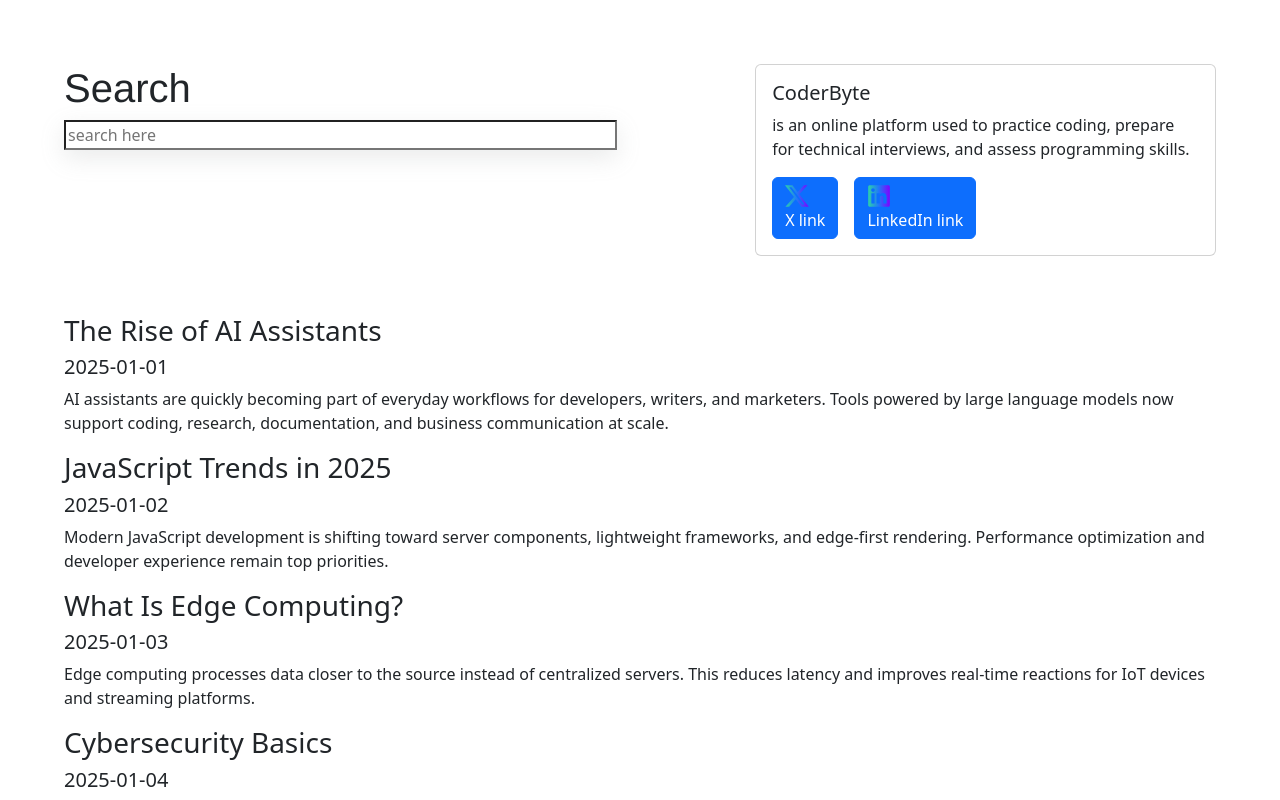
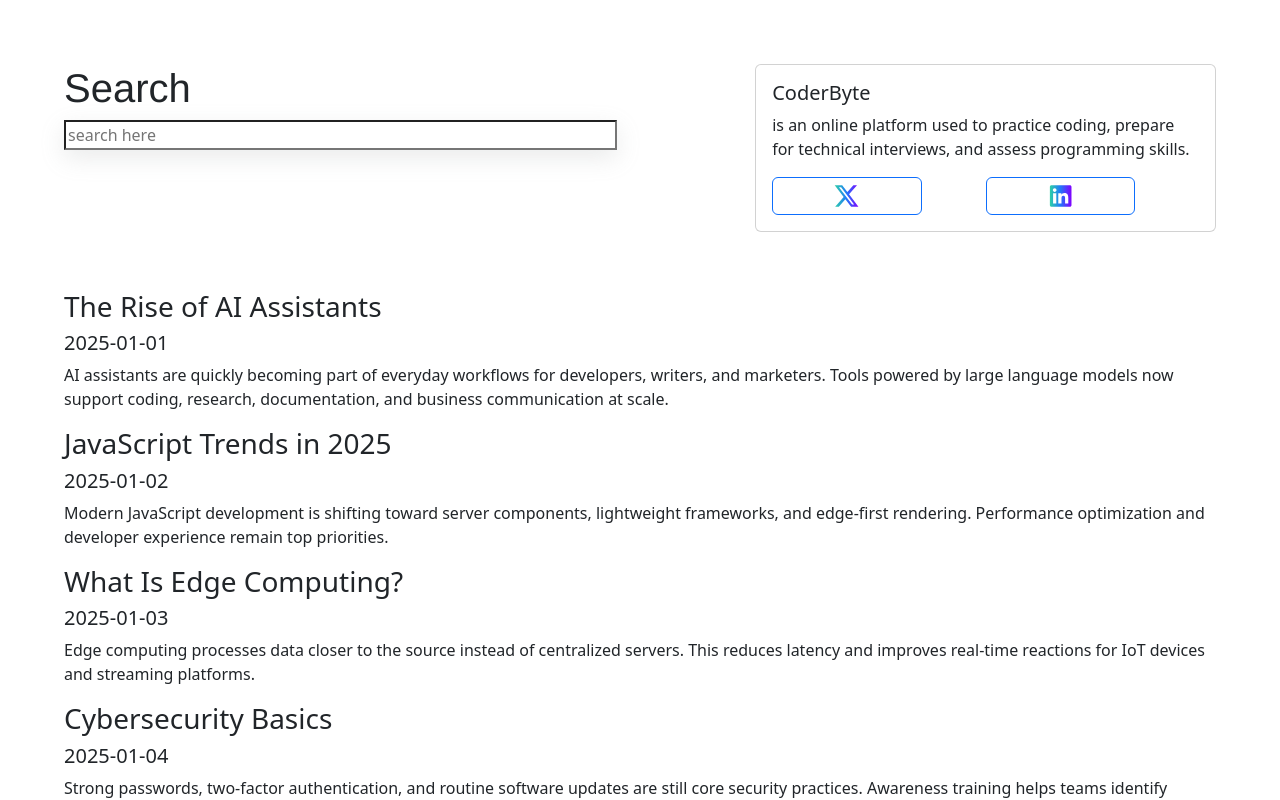
Before and after one commit to SayyedSuheir/CoderByte, a React (Vite) app in the folder Search/: page / in a window 1280 px wide. Shown: the top 800 px of the page. Built offline with nearby package versions, Linux system fonts and the light colour scheme.

Commit message:
git and linked links update

```diff
--- a/Search/components/BlogHome.jsx
+++ b/Search/components/BlogHome.jsx
@@ -305,6 +305,8 @@ function BlogHome() {
               <Card.Text>
                 is an online platform used to practice coding, prepare for technical interviews, and assess programming skills.
               </Card.Text>
+              <div className='card-footer'>
+                <div className='x-link'>
                   <Card.Link href="https://x.com/coderbyte">
                   <Button className='links'>
                     <svg xmlns="http://www.w3.org/2000/svg" display="block" role="presentation" viewBox="0 0 20 20">
@@ -319,10 +321,13 @@ function BlogHome() {
                       fill="url(#P94mHTZeM-1895101284-linear-gradient)"
                       height="15px" id="P94mHTZeM" transform="translate(0 1)" width="15px"
                       />
+                      X link
                     </svg>
-                X link
+
                   </Button>
                   </Card.Link>
+                </div>
+                <div className='linkedin-link'>
                   <Card.Link href="https://www.linkedin.com/company/coderbyte/">
                     <Button className='links'>
                       <svg xmlns="http://www.w3.org/2000/svg" display="block" role="presentation" viewBox="0 0 20 20" >
@@ -336,10 +341,13 @@ function BlogHome() {
                       fill="url(#SfCFwPjtW-2411860657-linear-gradient)"
                         height="15px" id="SfCFwPjtW" transform="translate(1 1)" width="15px"
                         />
+                        LinkedIn link
                       </svg>
-                LinkedIn link
+
                     </Button>
                   </Card.Link>
+                </div>
+              </div>
             </Card.Body>
           </Card>
 
--- a/Search/src/App.css
+++ b/Search/src/App.css
@@ -1,57 +1,106 @@
-body{
-    margin:0;
+/* ========= Base Layout ========= */
+*,
+*::before,
+*::after {
+  box-sizing: border-box;
+}
+
+body {
+  margin: 0;
   padding: 0;
   width: 100%;
   background-color: lightgray;
-    box-sizing: border-box;
   display: flex;
   flex-direction: column;
   align-items: center;
+}
 
+#root {
+  padding: 5%;
+  width: 100%;
+}
 
+/* ========= Header ========= */
+header {
+  display: flex;
+  width: 100%;
 }
-#root{
-  padding: 5%;
+
+.search-section {
+  width: 60%;
 }
-header{
-  display: flex;
-  width:100%;
 
+.search-card {
+  width: 40%;
 }
-.search-section{
-  width:60%;
-}
-.search-card{
-  width:40%;
-}
-.textsearch{
-  width:100%;
+
+/* ========= Search ========= */
+.textsearch {
+  width: 100%;
   display: flex;
   flex-direction: column;
 }
-.header-search-title{
+
+.header-search-title {
   font-size: 1.5rem;
-  font-family: "Helvetica Neue", Helvetica, Arial, sans-serif;;
+  font-family: "Helvetica Neue", Helvetica, Arial, sans-serif;
   font-weight: 700;
 }
-.header-search-input input{
-  width:80%;
+
+.header-search-input input {
+  width: 80%;
   box-shadow: rgba(151, 154, 157, 0.2) 0px 8px 24px;
 }
-.links svg{
-  width:24px;
+
+/* ========= Card Footer & Links ========= */
+.card-footer {
+  width: 100%;
+  display: flex;
+  justify-content: center;
+  background-color: white !important;
+  padding: 0 !important;
+  border: none !important;
+}
+
+.x-link,
+.linkedin-link {
+  width: 50%;
+  display: flex;
+  align-items: center;   /* FIXED */
+  justify-content: flex-start; /* FIXED */
+}
+
+.x-link svg,
+.linkedin-link svg {
+  width: 100%;
   height: 24px;
+  text-align: center;
 }
-.posts-section{
 
-  padding-top: 5%;
+.card-link {
+  width: 100% !important;
+}
+
+/* ========= Buttons ========= */
+.btn-primary {
+  background: transparent !important;
+  color: gray !important;
+  width: 70%;
 
 }
+
+/* ========= Posts ========= */
+.posts-section {
+  padding-top: 5%;
+}
+
+/* ========= Highlight ========= */
 .mark-up {
-  background-color: #c5ffb2; /* light orange */
+  background-color: #c5ffb2; /* light green highlight */
   border-radius: 3px;
+}
 
-}
-#post-number{
+/* ========= Utilities ========= */
+#post-number {
   display: none;
 }
```
Lines whose indentation alone changed are shown as unchanged.
